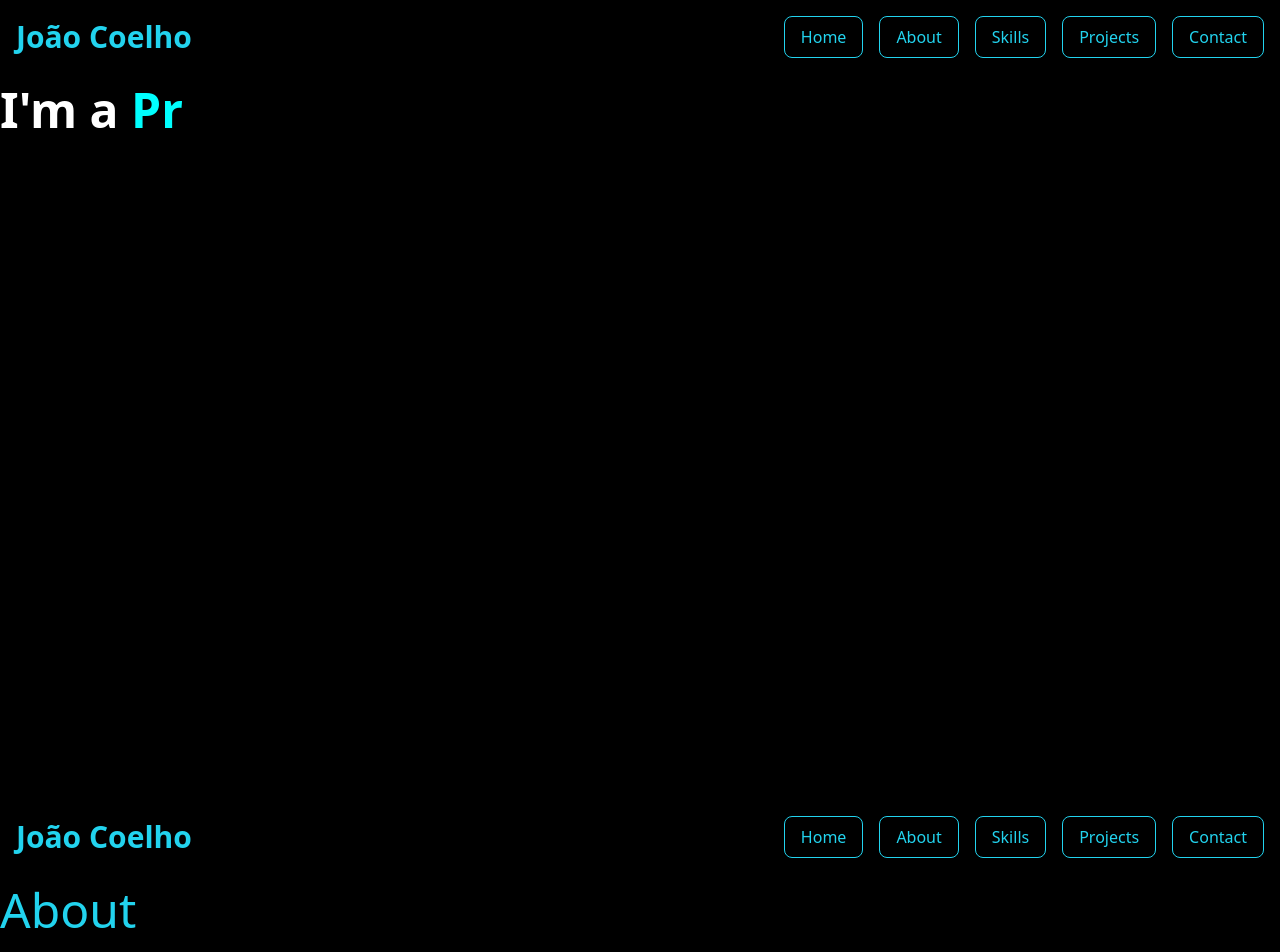
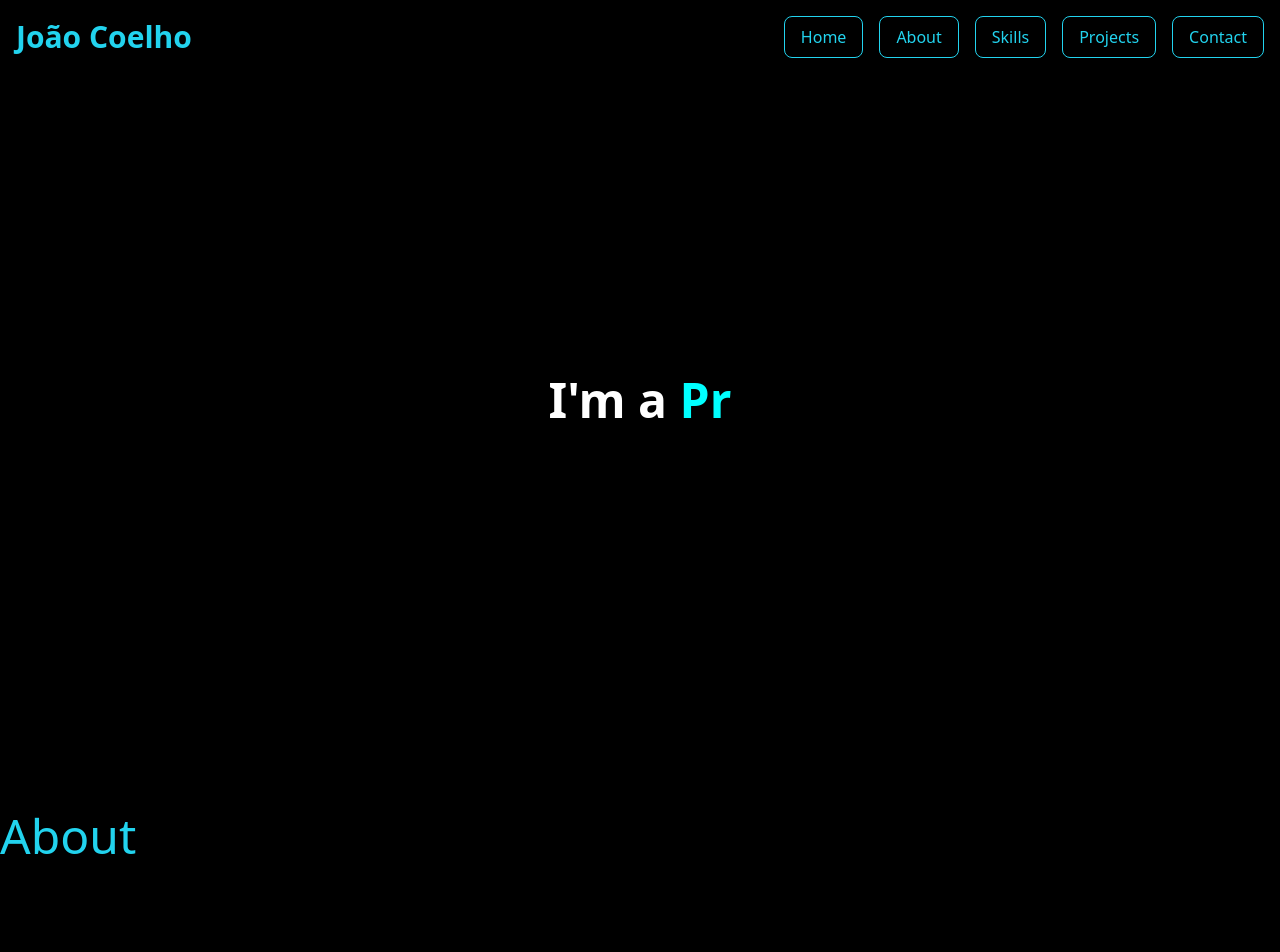
Before and after one commit to JoaoCoelho2003/bio, a Vue app: page / in a window 1280 px wide. Shown: the top 952 px of the page. Built offline with nearby package versions, Linux system fonts and the light colour scheme.

Commit message:
feat: header follows the user through the animations and pressing one of the buttons of the header starts a slide animation to that section

```diff
--- a/src/App.vue
+++ b/src/App.vue
@@ -1,5 +1,7 @@
 <template>
   <div>
+    <Header />
+    <div class="sections-wrapper">
       <section
         v-for="(section, index) in sections"
         :key="index"
@@ -9,11 +11,13 @@
         <component :is="sectionViewMap[index]" />
       </section>
     </div>
+  </div>
 </template>
 
 <script setup>
 import { ref, onMounted, onUnmounted } from 'vue'
 import { useRoute } from 'vue-router'
+import Header from '@/components/header.vue'
 import HomeView from '@/views/HomeView.vue'
 import AboutView from '@/views/AboutView.vue'
 import SkillsView from '@/views/SkillsView.vue'
@@ -81,7 +85,7 @@ const handleKeyDown = (event) => {
 
 const smoothScrollTo = (element, duration) => {
   isTransitioning = true
-  const targetPosition = element.offsetTop
+  const targetPosition = element.offsetTop - document.querySelector('header').offsetHeight
   const startPosition = window.pageYOffset
   const distance = targetPosition - startPosition
   let startTime = null
@@ -128,6 +132,14 @@ const updateRoute = (index) => {
   transition: transform 1s;
 }
 
+header {
+  position: fixed;
+  top: 0;
+  left: 0;
+  width: 100%;
+  z-index: 1000; /* Ensure it's above other content */
+}
+
 ::-webkit-scrollbar {
   display: none;
 }
--- a/src/components/buttonAnimated.vue
+++ b/src/components/buttonAnimated.vue
@@ -1,5 +1,5 @@
 <template>
-  <button class="text-cyan-400 border border-cyan-400 hover:bg-cyan-400 hover:text-black hover:border-black transition duration-300 ease-in-out py-2 px-4 rounded-lg" @click="navigateToRoute">{{ buttonText }}</button>
+    <button class="text-cyan-400 border border-cyan-400 hover:bg-cyan-400 hover:text-black hover:border-black transition duration-300 ease-in-out py-2 px-4 rounded-lg" @click="scrollToSection" :disabled="isAnimating">{{ buttonText }}</button>
   </template>
 
   <script>
@@ -9,15 +9,52 @@ export default {
             type: String,
             required: true
         },
-      route: {
-          type: String,
+        sectionIndex: {
+            type: Number,
             required: true
         }
     },
+    data() {
+      return {
+        isAnimating: false
+      };
+    },
     methods: {
-      navigateToRoute() {
-          this.$router.push(this.route);
+        scrollToSection() {
+            if (this.isAnimating) return;
+
+            const sectionElement = document.querySelector(`#section-${this.sectionIndex}`);
+            if (sectionElement) {
+                const duration = 1000;
+                this.isAnimating = true;
+                smoothScrollTo(sectionElement, duration, () => {
+                  this.isAnimating = false;
+                });
+            }
         }
     }
   };
+
+  function smoothScrollTo(element, duration, onComplete) {
+      const startPosition = window.pageYOffset;
+      const targetPosition = element.offsetTop - document.querySelector('header').offsetHeight;
+      const distance = targetPosition - startPosition;
+      let startTime = null;
+
+      const animation = (currentTime) => {
+          if (startTime === null) startTime = currentTime;
+          const timeElapsed = currentTime - startTime;
+          const scrollProgress = Math.min(timeElapsed / duration, 1);
+          const easing = (scrollProgress) => (scrollProgress < 0.5 ? 2 * scrollProgress ** 2 : 1 - 2 * (1 - scrollProgress) ** 2);
+          window.scrollTo(0, startPosition + distance * easing(scrollProgress));
+
+          if (timeElapsed < duration) {
+              requestAnimationFrame(animation);
+          } else {
+              if (onComplete) onComplete();
+          }
+      };
+
+      requestAnimationFrame(animation);
+  }
   </script>
--- a/src/components/header.vue
+++ b/src/components/header.vue
@@ -1,24 +1,18 @@
 <template>
-    <header class="flex justify-between items-center p-4 bg-black">
+  <header class="flex justify-between items-center p-4 bg-black shadow-md z-50">
     <div>
       <span class="text-cyan-400 font-bold text-3xl">João Coelho</span>
     </div>
     <div class="flex space-x-4">
-        <ButtonAnimated buttonText="Home" route="/" />
-        <ButtonAnimated buttonText="About" route="/about" />
-        <ButtonAnimated buttonText="Skills" route="/skills" />
-        <ButtonAnimated buttonText="Projects" route="/projects" />
-        <ButtonAnimated buttonText="Contact" route="/contact" />
+      <ButtonAnimated buttonText="Home" :sectionIndex="0" />
+      <ButtonAnimated buttonText="About" :sectionIndex="1" />
+      <ButtonAnimated buttonText="Skills" :sectionIndex="2" />
+      <ButtonAnimated buttonText="Projects" :sectionIndex="3" />
+      <ButtonAnimated buttonText="Contact" :sectionIndex="4" />
     </div>
   </header>
 </template>
 
-<script>
+<script setup>
 import ButtonAnimated from '@/components/buttonAnimated.vue';
-
-  export default {
-    components: {
-      ButtonAnimated
-    }
-  };
 </script>
--- a/src/views/AboutView.vue
+++ b/src/views/AboutView.vue
@@ -1,21 +1,10 @@
 <template>
   <div id="app" style="background-color: black;">
-    <Header />
     <div class="home text-cyan-400">
       <h1>About</h1>
     </div>
   </div>
 </template>
-
-<script>
-import Header from '@/components/header.vue'
-
-export default {
-  components: {
-    Header
-  }
-};
-</script>
 
 
 <style scoped>
--- a/src/views/ContactView.vue
+++ b/src/views/ContactView.vue
@@ -1,21 +1,11 @@
 <template>
   <div id="app" style="background-color: black;">
-    <Header />
     <div class="home text-cyan-400">
       <h1>Contact</h1>
     </div>
   </div>
 </template>
 
-<script>
-import Header from '@/components/header.vue'
-
-export default {
-  components: {
-    Header
-  }
-};
-</script>
 
 <style scoped>
 .contact {
--- a/src/views/HomeView.vue
+++ b/src/views/HomeView.vue
@@ -1,27 +1,17 @@
 <template>
-  <div id="app" style="background-color: black;">
-    <Header />
-    <div class="home">
+  <div id="app" class="bg-black min-h-screen flex items-center justify-center">
+    <div class="text-white text-center">
       <TypingAnimation :texts="['Programmer', 'Full Stack Developer']" size="3em" :speed="60" />
     </div>
   </div>
 </template>
 
 <script>
-import Header from '@/components/header.vue'
 import TypingAnimation from '@/components/typingAnimation.vue'
 
 export default {
   components: {
-    Header,
     TypingAnimation
   }
 }
 </script>
-
-<style>
-body {
-  margin: 0;
-  padding: 0;
-}
-</style>
--- a/src/views/ProjectsView.vue
+++ b/src/views/ProjectsView.vue
@@ -1,21 +1,11 @@
 <template>
   <div id="app" style="background-color: black;">
-    <Header />
     <div class="home text-cyan-400">
       <h1>Projects</h1>
     </div>
   </div>
 </template>
 
-<script>
-import Header from '@/components/header.vue'
-
-export default {
-  components: {
-    Header
-  }
-};
-</script>
 
 <style scoped>
 .projects {
--- a/src/views/SkillsView.vue
+++ b/src/views/SkillsView.vue
@@ -1,21 +1,11 @@
 <template>
   <div id="app" style="background-color: black;">
-    <Header />
     <div class="home text-cyan-400">
       <h1>Skills</h1>
     </div>
   </div>
 </template>
 
-<script>
-import Header from '@/components/header.vue'
-
-export default {
-  components: {
-    Header
-  }
-};
-</script>
 
 <style scoped>
 .skills {
```
Lines whose indentation alone changed are shown as unchanged.
